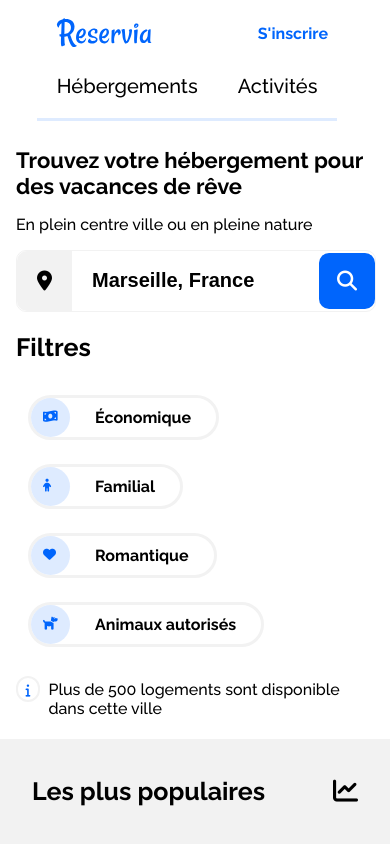
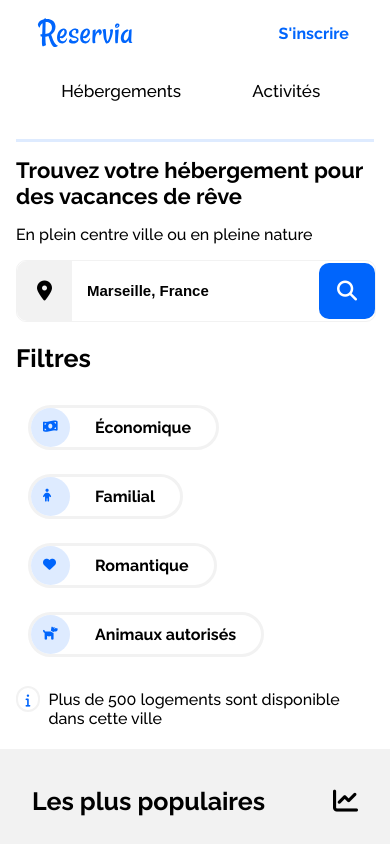
Before and after one commit to Elisacommunal/ElisaCommunal_2_07012021, a plain HTML site: page index.html in a window 390 px wide. Shown: the top 844 px of the page. Drawn offline with Linux system fonts and the light colour scheme.

Commit message:
fin modifications

```diff
--- a/activite.css
+++ b/activite.css
@@ -45,7 +45,7 @@
     border-radius:25px;
     width: fit-content;
     height: fit-content;
-    box-shadow: 2px 3px 15px #92929269;
+    box-shadow: 2px 0px 15px #92929269;
     margin: 1em;
 }
 .txt-act{
@@ -68,6 +68,7 @@
 .footer{
     display: flex;
     background-color: #f2f2f2;
+    font-size: 15px;
     margin-top: 5%;
     padding: 3em 4em;
 }
@@ -81,14 +82,12 @@
     text-decoration: none;
     color: black;
 }
-@media only screen and (max-width: 480px){
-
-
+.colonne h3, .colonne1 h3{
+    font-size: 15px;
 }
 @media screen and (max-width: 768px){
     .footer{
         display: block;
-        font-size: small;
         padding: 1.5em;
     }
     .act img{
--- a/header.css
+++ b/header.css
@@ -130,10 +130,15 @@
         position: relative;
         display: block;
         margin: 0 ;
+        border-bottom: solid #DEEBFF 3px;
+        padding-bottom: -5PX;
     }
     .form{
         width: 100% !important;
         min-width: 0% !important;
+    }
+    .txt-form{
+        font-size: 15px;
     }
     .rechercheM{
         display: block;
@@ -144,7 +149,7 @@
     }
     #inscription{
         position: absolute;
-        right: 46px;
+        right: 7%;
         top: 0.5em;
         padding-right: 0px;
     }
@@ -157,27 +162,25 @@
         justify-content: center;
         padding: 0em;
         width: 90%;
-        margin: 0;
     }
     .navig{
-        border-bottom: solid #DEEBFF 3px;
         border-top: none;
-        padding: 1em;
-        padding-top: 1.8em;
+        font-size: 17px;
+        position: relative;
+        padding: 1em 2.1em;
     }
     .navig:hover{
         border-bottom: solid #0065FC 3px;
         border-top: none;
         color: #0065FC;
-        padding: 1em;
-        padding-top: 1.8em;
+        font-size: 17px;
+        position: relative;
+        padding: 1em 2.1em 2.26em;
     }
     button{
         border-radius: 10px ;
     }
-    .alignement{
-        padding: 0;
-    }
+
 }
 
 @media screen and (max-width: 768px){
--- a/hebergement.css
+++ b/hebergement.css
@@ -24,7 +24,6 @@
 }
 .txtboite{
     margin: 3%;
-
 }
 .txtboite h3{
     font-size: 18px;
--- a/index.html
+++ b/index.html
@@ -48,7 +48,7 @@
             <p>En plein centre ville ou en pleine nature</p>
             <form class="form" action="recherche">
                 <i class="fas fa-map-marker-alt map-marker"></i>
-                <input type="text" value="Marseille, France">
+                <input class="txt-form" type="text" value="Marseille, France">
                 <button><span class="rechercheL">Recherche</span><span class="rechercheM"><i class="fas fa-search"></i></span></button>
             </form>
             <div class="filtres">
--- a/style.css
+++ b/style.css
@@ -32,6 +32,7 @@ header, .ensemble, section{
 .etoile-bleu{
     color: #0065FC;
     font-size: 16px;
+    padding-top: 1.5em;
 }
 .etoile-grise{
     color:#F2F2F2 !important;
@@ -56,7 +57,7 @@ h3{
         font-size: 22px !important;
     }
     .img-reservia{
-        left: 40px;
+        left: 6%;
     }
 }
 @media screen and (max-width: 768px){
```
